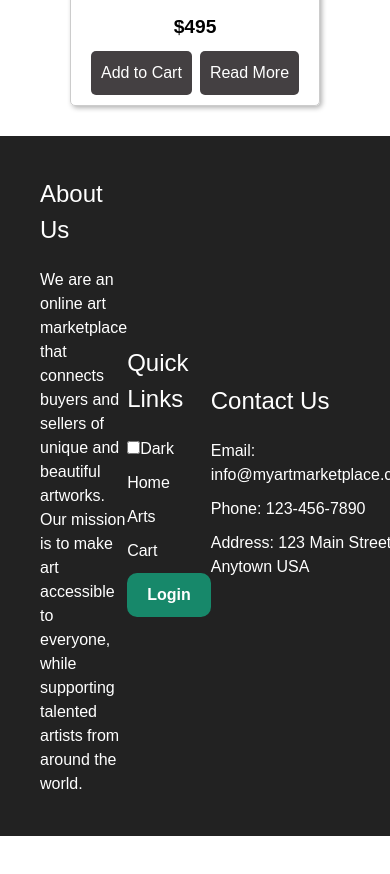
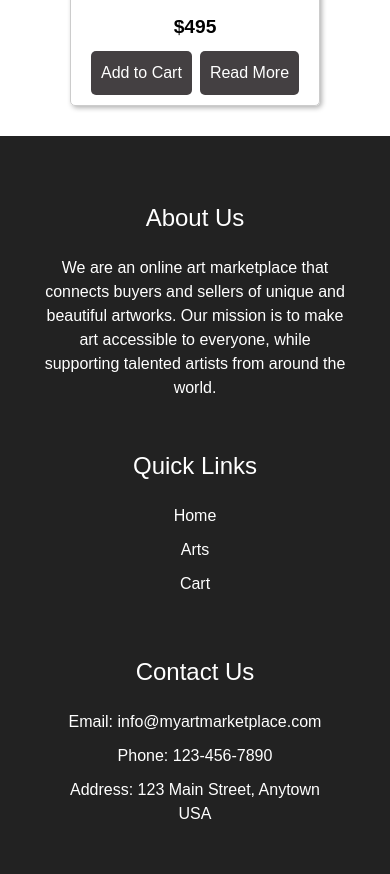
Before and after one commit to SahandB99/hunar-frontend, a React (Create React App) app: page /productCatalog in a window 390 px wide. Shown: the part 2680-3554 px from the top of the page. Before the commit the page ends 3516 px from the top, so only its background shows below. Built offline with nearby package versions, Linux system fonts and the light colour scheme.

Commit message:
made the footer responsive

```diff
--- a/src/components/footer/Footer.jsx
+++ b/src/components/footer/Footer.jsx
@@ -1,16 +1,8 @@
 import React from 'react';
 import './Footer.style.css';
-import { Link, NavLink } from "react-router-dom";
-import { useSelector, useDispatch } from "react-redux";
-import { changeTheme } from "../../redux/themeSlice";
-import Button from "../button/Button";
-import { logout } from "../../redux/userSlice";
+import { NavLink } from "react-router-dom";
 
 function Footer() {
-    const isDark = useSelector((state) => state.theme.isDark);
-    const user = useSelector((state) => state.user.data);
-    const dispatch = useDispatch();
-
   return (
     <div className="footer">
       <div className="footer-info">
@@ -19,16 +11,7 @@ function Footer() {
       </div>
       <div className="footer-links">
         <h2>Quick Links</h2>
-        <ul>
-          <li>
-            <input
-              type="checkbox"
-              checked={isDark}
-              id="darkMode"
-              onChange={() => dispatch(changeTheme())}
-            />
-            <label>Dark</label>
-          </li>
+        <ul className="flex">
           <li>
             <NavLink to="/">Home</NavLink>
           </li>
@@ -37,15 +20,6 @@ function Footer() {
           </li>
           <li>
             <NavLink to="/cart">Cart</NavLink>
-          </li>
-          <li>
-            {user.email ? (
-              <Button text="Logout" handleClick={() => dispatch(logout())} />
-            ) : (
-              <Link to="/login">
-                <Button text="Login" />
-              </Link>
-            )}
           </li>
         </ul>
       </div>
--- a/src/components/footer/Footer.style.css
+++ b/src/components/footer/Footer.style.css
@@ -2,10 +2,20 @@
     background-color: #222;
     color: #fff;
     display: flex;
-    justify-content: space-between;
+    justify-content: space-evenly;
     padding: 40px;
     align-items: center;
     bottom: 0;
+  }
+
+  .footer-info{
+    width: 350px;
+  }
+
+  .footer-links ul{
+    display: flex;
+    flex-direction: column;
+    align-items: center;
   }
 
   .footer-info h2,
@@ -13,6 +23,7 @@
   .footer-contact h2 {
     font-size: 24px;
     margin-bottom: 20px;
+    text-align: center;
   }
 
   .footer-info p {
@@ -41,3 +52,22 @@
   .footer-links a:hover {
     text-decoration: underline;
   }
+
+  @media screen and (max-width: 768px){
+    .footer {
+      display: flex;
+      flex-direction: column;
+      justify-content: space-evenly;
+      align-items: center;
+      padding: 40px;
+    }
+
+    .footer div{
+      padding: 24px;
+    }
+
+    .footer div ul, .footer div p{
+      text-align: center;
+    }
+
+  }
--- a/src/pages/home/Home.css
+++ b/src/pages/home/Home.css
@@ -1,6 +1,6 @@
 .hunar-section {
   text-align: center;
-  border-radius: 125px;
+  border-radius: 45px;
   padding: 16px 0px;
   margin: 16px 0px;
   background-color: #f2f2f2;
```
